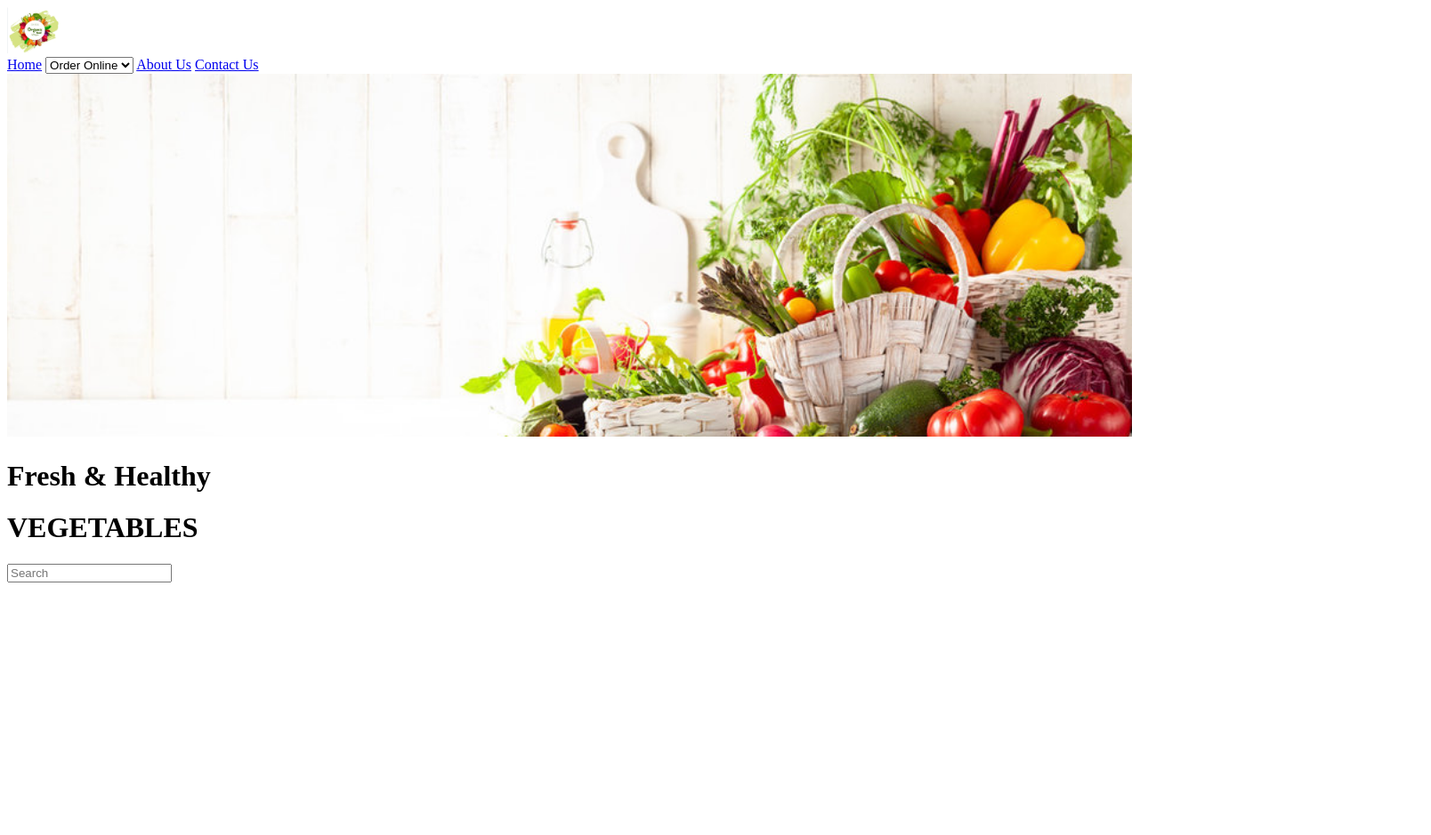
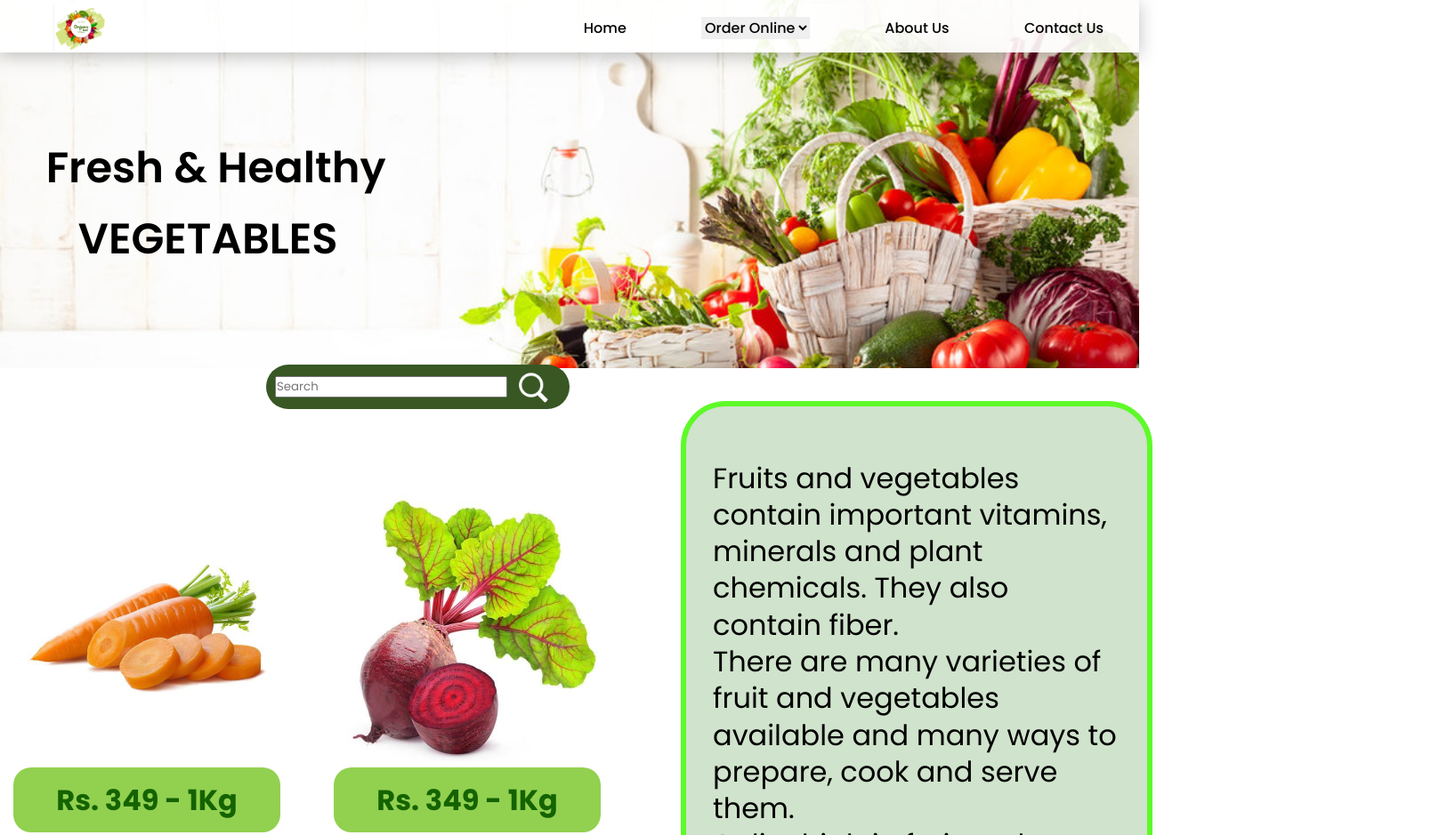
Before and after one commit to thabiseak/green-basket, a plain HTML site: page index.html in a window 1280 px wide. Shown: the top 939 px of the page at 89% size, 1608 px wide, since content can reach past the window. Drawn offline with Linux system fonts and the light colour scheme.

Commit message:
index.html

```diff
--- a/index.html
+++ b/index.html
@@ -4,7 +4,7 @@
     <meta charset="UTF-8">
     <meta name="viewport" content="width=device-width, initial-scale=1.0">
     <title>Document</title>
-    <link  type="text/css" rel="stylesheet" href="page.css">
+    <link  type="text/css" rel="stylesheet" href="style.css">
 </head>
 <body>
     <header>
```
